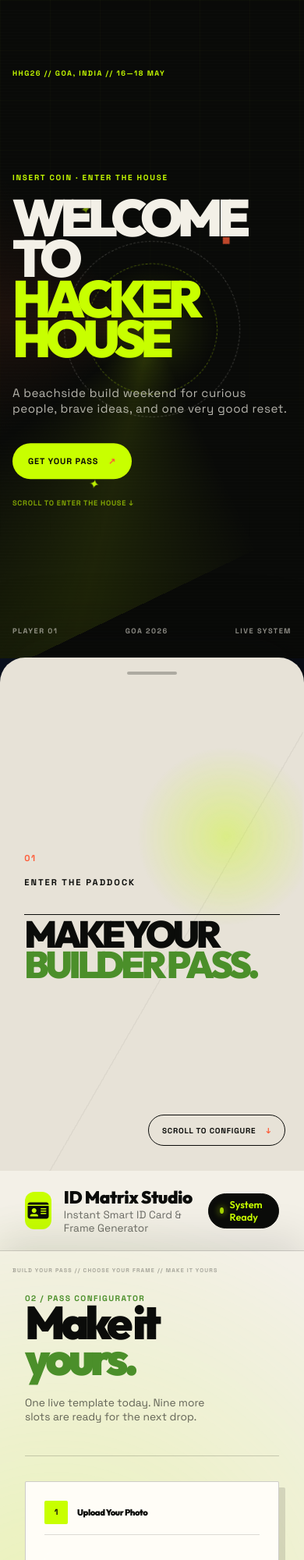
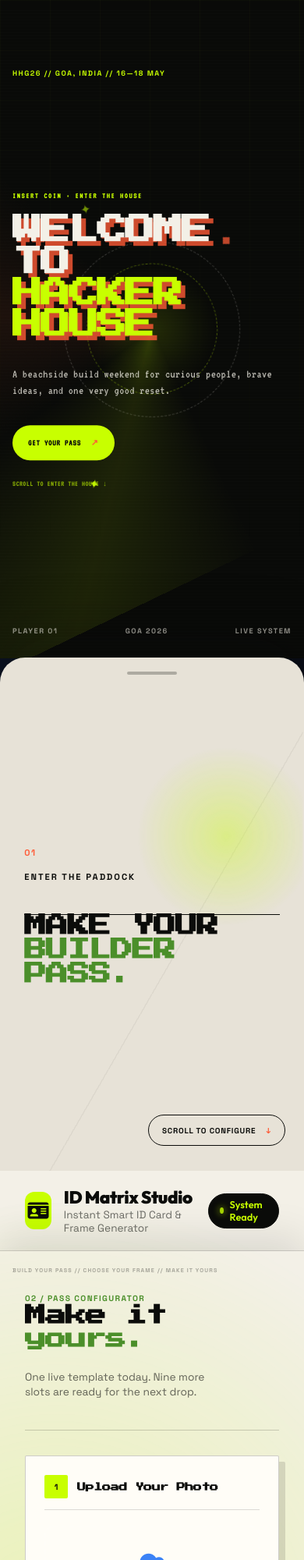
Before and after one commit to Ashwathpat/HH26, a website with bundled scripts: page index.html in a window 390 px wide. Shown: the top 2000 px of the page at 78% size. Built offline with nearby package versions, Linux system fonts and the light colour scheme.

Commit message:
Apply pixel display typography

```diff
--- a/src/css/components.css
+++ b/src/css/components.css
@@ -809,3 +809,11 @@ body { background: #06140f; color: var(--goa-cream, #fff1cf); }
 .generator-section { position: relative; z-index: 4; box-shadow: 0 -18px 48px rgba(9,10,8,.1); }
 @keyframes rising-content { from { opacity: 0; transform: translateY(34px); } to { opacity: 1; transform: translateY(0); } }
 @media (prefers-reduced-motion: reduce) { .home-transition .transition-copy, .home-transition .transition-chip { animation: none; } }
+
+/* Approved pixel-font direction */
+.goa-home .home-content h2 { font-family: "Press Start 2P", monospace !important; font-size: clamp(2.4rem, 7vw, 7rem) !important; line-height: 1.05 !important; letter-spacing: -.06em !important; text-shadow: 6px 6px 0 rgba(255,90,54,.8) !important; }
+.goa-home .home-kicker, .goa-home .home-copy, .goa-home .home-cta, .goa-home .home-hint { font-family: "VT323", monospace !important; }
+.transition-copy strong { font-family: "Press Start 2P", monospace !important; font-size: clamp(1.8rem, 5.5vw, 5.5rem) !important; line-height: 1.08 !important; letter-spacing: -.04em !important; }
+.generator-intro h2, .generator-section .card-header h2, .generator-section .preview-card-header h2 { font-family: "Press Start 2P", monospace !important; letter-spacing: -.05em !important; }
+.generator-intro h2 { font-size: clamp(1.7rem, 4vw, 4rem) !important; line-height: 1.1 !important; }
+.generator-section .frame-card-num, .generator-section .frame-card-status { font-family: "VT323", monospace !important; }
```
